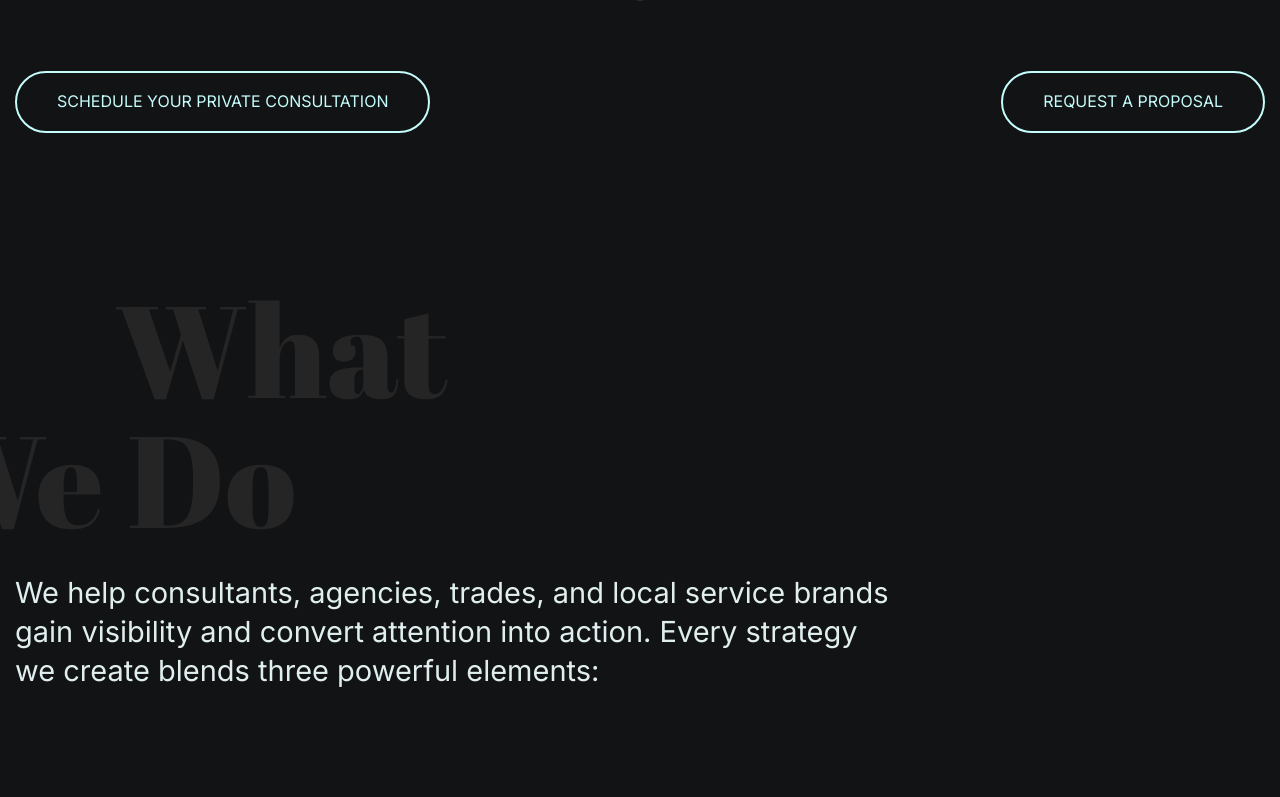
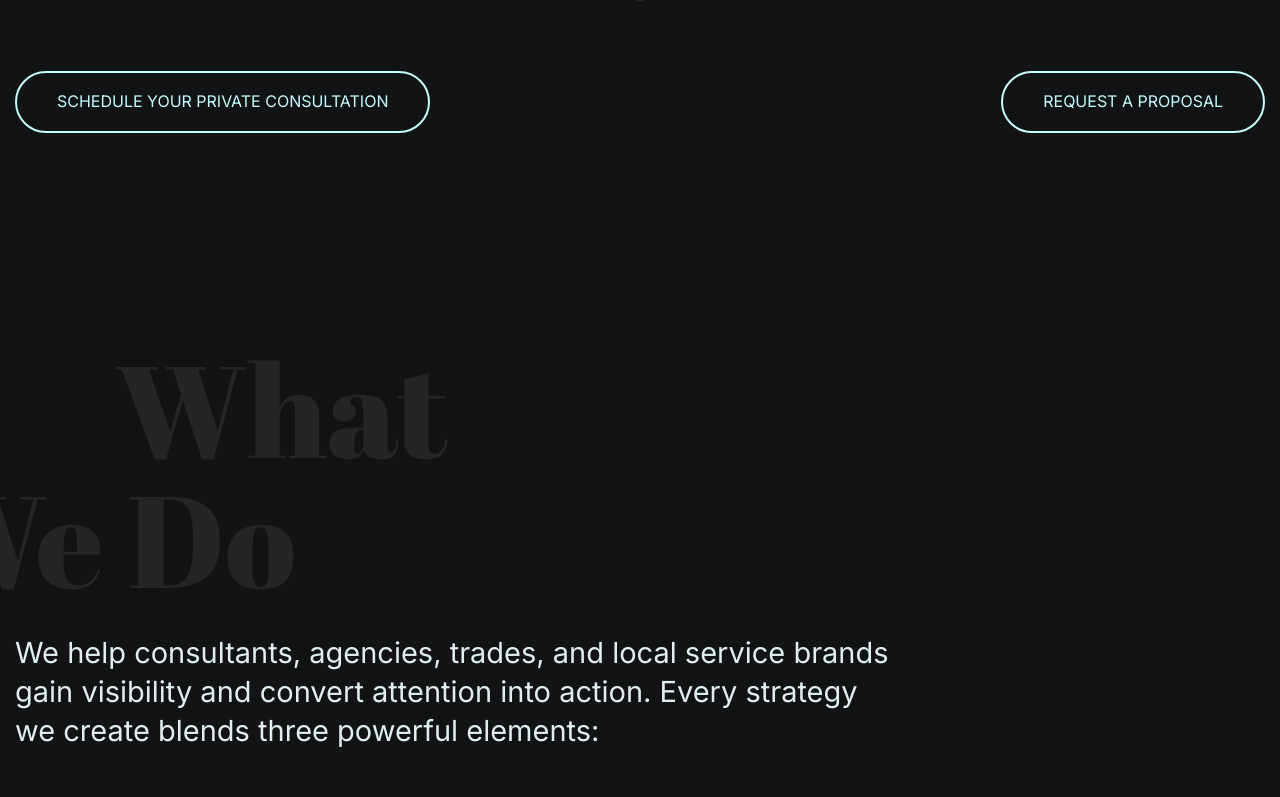
Before and after one commit to waseemlinuxfreakz/dotolidigital, a Next.js app: page / in a window 1280 px wide. Shown: the part 563-1360 px from the top of the page. Built offline with nearby package versions, Linux system fonts and the light colour scheme.

Commit message:
change video enabled

```diff
--- a/src/app/page.jsx
+++ b/src/app/page.jsx
@@ -11,13 +11,13 @@ import { PageTitle } from "./components/PageTitle";
 import { RecentWorkSection } from "./components/RecentWorkSection";
 import { RightImgSection } from "./components/RightImgSection";
 import { SocialSection } from "./components/SocialSection";
-{/*import { VideoSection } from "./components/VideoSection";*/}
+import { VideoSection } from "./components/VideoSection";
 import { WhoWeAre } from "./components/WhoWeAre";
 export default function Home() {
   return (
     <>
       <HeroSection />
-       {/*<VideoSection /> */}
+      <VideoSection />
       <RecentWorkSection />
 
       <RightImgSection
```
